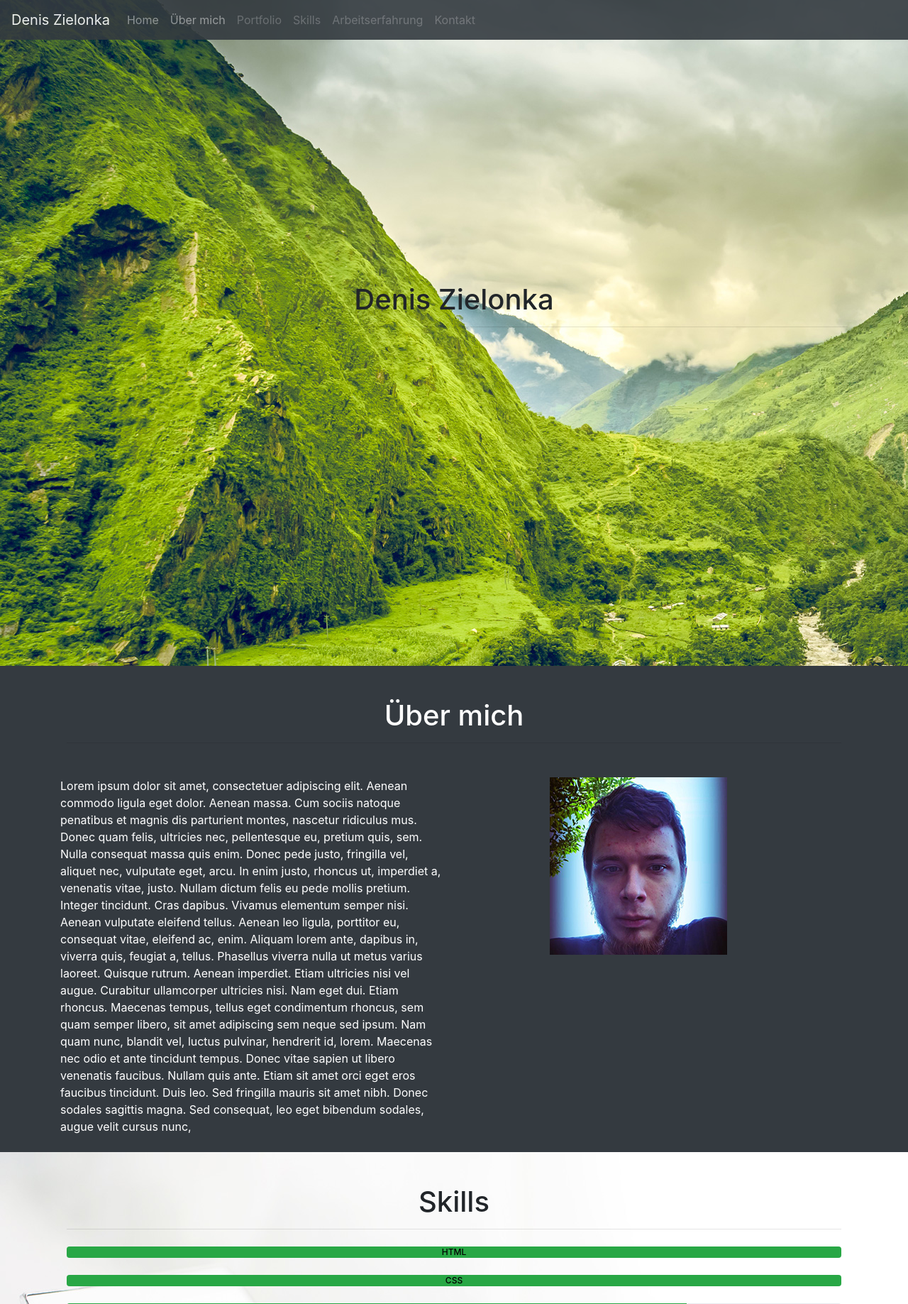
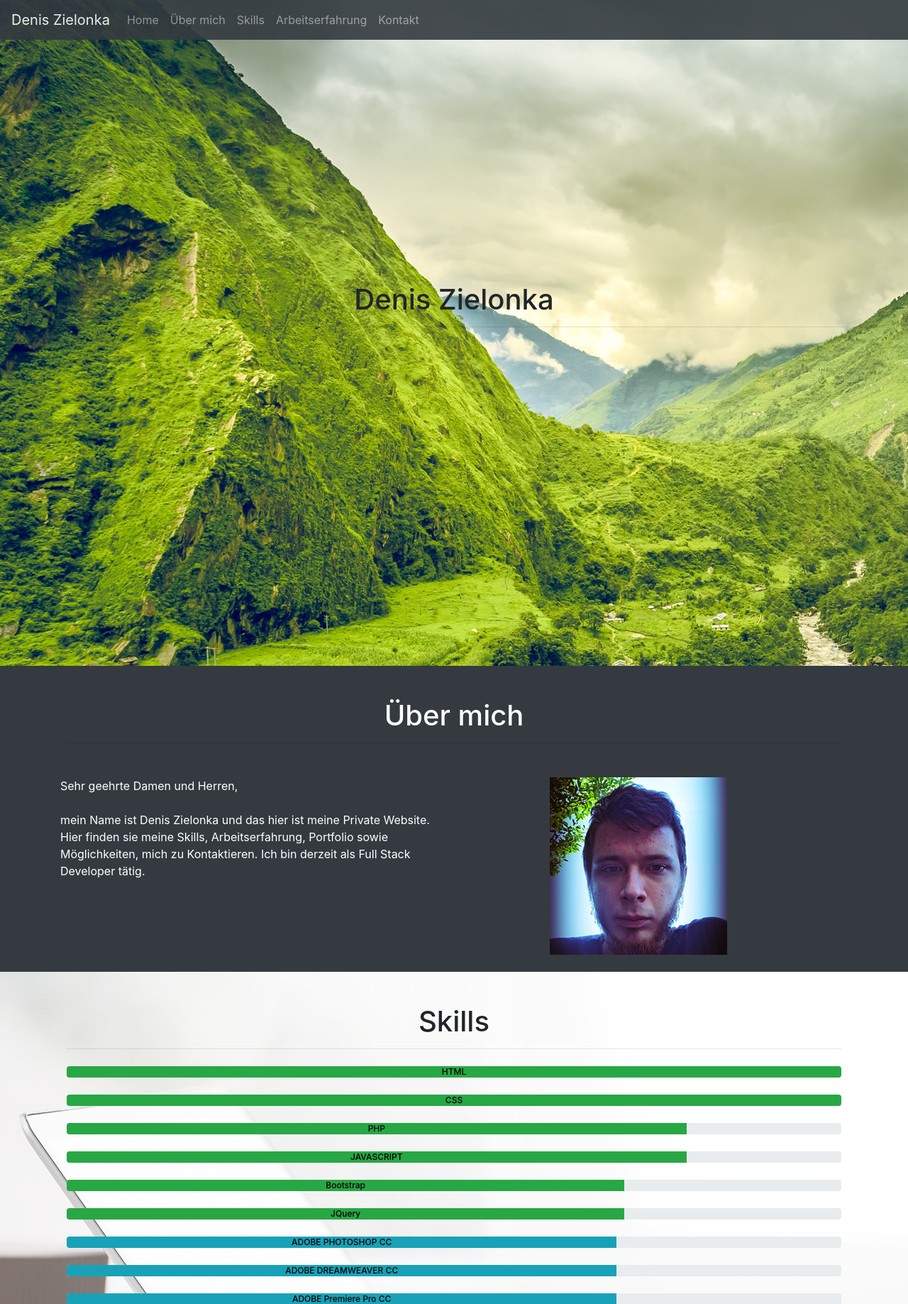
Before and after one commit to sempt3x/onepage-1, a PHP site: page / in a window 1280 px wide. Shown: the top 1837 px of the page at 71% size. Run offline with PHP 8.4, Linux system fonts and the light colour scheme; some libraries are stand-ins or nearby versions.

Commit message:
- Platform Box geändert - Formular geändert - Über mich Text geändert - Navi geändert - Bootstrap.js hinzugefügt

```diff
--- a/index.php
+++ b/index.php
@@ -9,6 +9,11 @@
 
 		<title>Denis Zielonka - Website</title>
 		<script src="https://ajax.googleapis.com/ajax/libs/jquery/3.3.1/jquery.min.js"></script>
+
+	    <!-- jQuery first, then Popper.js and Bootstrap JS. -->
+		<script src="https://cdnjs.cloudflare.com/ajax/libs/popper.js/1.11.0/umd/popper.min.js" integrity="sha384-b/U6ypiBEHpOf/4+1nzFpr53nxSS+GLCkfwBdFNTxtclqqenISfwAzpKaMNFNmj4" crossorigin="anonymous"></script>
+		<script src="https://maxcdn.bootstrapcdn.com/bootstrap/4.0.0-beta/js/bootstrap.min.js" integrity="sha384-h0AbiXch4ZDo7tp9hKZ4TsHbi047NrKGLO3SEJAg45jXxnGIfYzk4Si90RDIqNm1" crossorigin="anonymous"></script>
+
 
 		<link rel="stylesheet" href="https://maxcdn.bootstrapcdn.com/bootstrap/4.0.0-beta/css/bootstrap.min.css" integrity="sha384-/Y6pD6FV/Vv2HJnA6t+vslU6fwYXjCFtcEpHbNJ0lyAFsXTsjBbfaDjzALeQsN6M" crossorigin="anonymous">
 		<link href="css/custom.css" rel="stylesheet">
@@ -28,17 +33,18 @@
 					<li class="nav-item">
 						<a class="nav-link" href="#uebermich">Über mich</a>
 					</li>
+					<!--
 					<li class="nav-item">
 						<a class="nav-link disabled" href="#portfolio">Portfolio</a>
+					</li>-->
+					<li class="nav-item">
+						<a class="nav-link" href="#skills">Skills</a>
 					</li>
 					<li class="nav-item">
-						<a class="nav-link disabled" href="#skills">Skills</a>
+						<a class="nav-link" href="#erfahrung">Arbeitserfahrung</a>
 					</li>
 					<li class="nav-item">
-						<a class="nav-link disabled" href="#erfahrung">Arbeitserfahrung</a>
-					</li>
-					<li class="nav-item">
-						<a class="nav-link disabled" href="#kontakt">Kontakt</a>
+						<a class="nav-link" href="#kontakt">Kontakt</a>
 					</li>
 				</ul>
 			</div>
@@ -65,9 +71,13 @@
 			<div class="container">
 				<div class="row">
 					<div class="col-md-6">
-					  	Lorem ipsum dolor sit amet, consectetuer adipiscing elit. Aenean commodo ligula eget dolor. Aenean massa. Cum sociis natoque penatibus et magnis dis parturient montes, nascetur ridiculus mus. Donec quam felis, ultricies nec, pellentesque eu, pretium quis, sem. Nulla consequat massa quis enim. Donec pede justo, fringilla vel, aliquet nec, vulputate eget, arcu. In enim justo, rhoncus ut, imperdiet a, venenatis vitae, justo. Nullam dictum felis eu pede mollis pretium. Integer tincidunt. Cras dapibus. Vivamus elementum semper nisi. Aenean vulputate eleifend tellus. Aenean leo ligula, porttitor eu, consequat vitae, eleifend ac, enim. Aliquam lorem ante, dapibus in, viverra quis, feugiat a, tellus. Phasellus viverra nulla ut metus varius laoreet. Quisque rutrum. Aenean imperdiet. Etiam ultricies nisi vel augue. Curabitur ullamcorper ultricies nisi. Nam eget dui. Etiam rhoncus. Maecenas tempus, tellus eget condimentum rhoncus, sem quam semper libero, sit amet adipiscing sem neque sed ipsum. Nam quam nunc, blandit vel, luctus pulvinar, hendrerit id, lorem. Maecenas nec odio et ante tincidunt tempus. Donec vitae sapien ut libero venenatis faucibus. Nullam quis ante. Etiam sit amet orci eget eros faucibus tincidunt. Duis leo. Sed fringilla mauris sit amet nibh. Donec sodales sagittis magna. Sed consequat, leo eget bibendum sodales, augue velit cursus nunc,
+					  	Sehr geehrte Damen und Herren,
+					  	<br>
+					  	<br>
+					  	mein Name ist Denis Zielonka und das hier ist meine Private Website. Hier finden sie meine Skills, Arbeitserfahrung, Portfolio sowie Möglichkeiten, mich zu Kontaktieren. Ich bin derzeit als Full Stack Developer tätig.
+
 					</div>
-					<div class="col-md-6 text-right">
+					<div class="col-md-6 text-center">
 					  	<div class="profil">
 
 					  	</div>
@@ -146,30 +156,36 @@
 				</div>
 				<div class="row">
 						<div class="col-md-7">
-							<form>
+							<form method="post" action="send_email.php">
 								<div class="form-group row">
-									<label for="inputEmail3" class="col-sm-2 form-control-label">Email</label>
+									<label for="Name" class="col-sm-2 form-control-label">Name</label>
 									<div class="col-sm-8">
-										<input type="email" class="form-control" id="inputEmail3" placeholder="Email">
+										<input type="text=" name="Name" class="form-control" id="Name" placeholder="Name">
 									</div>
 								</div>
 								<div class="form-group row">
-									<label for="inputBetreff" class="col-sm-2 form-control-label">Betreff</label>
+									<label for="Email" class="col-sm-2 form-control-label">Email</label>
 									<div class="col-sm-8">
-										<input type="text" class="form-control" id="inputBetreff" placeholder="Betreff">
+										<input type="email" name="Email" class="form-control" id="Email" placeholder="Email">
 									</div>
 								</div>
 								<div class="form-group row">
-									<label for="inputText" class="col-sm-2 form-control-label">Text</label>
+									<label for="Betreff" class="col-sm-2 form-control-label">Betreff</label>
 									<div class="col-sm-8">
-										<textarea id="my-input" class="form-control" rows="3" wfd-id="91"></textarea>
+										<input type="text" name="Betreff" class="form-control" id="Betreff" placeholder="Betreff">
+									</div>
+								</div>
+								<div class="form-group row">
+									<label for="Nachricht" class="col-sm-2 form-control-label">Nachricht</label>
+									<div class="col-sm-8">
+										<textarea id="Nachricht" name="Nachricht" class="form-control" rows="3" wfd-id="91"></textarea>
 									</div>
 								</div>
 								<div class="form-group row">
 									<div class="col-sm-10">
 										<div class="checkbox">
 											<label>
-												<input required="" type="checkbox"> Ich habe die Datenschutzerklaerung gelesen und akzeptiert.
+												<input required="" type="checkbox"> Ich habe die <a href=""></a>Datenschutzerklaerung gelesen und akzeptiert.
 											</label>
 										</div>
 									</div>
@@ -181,18 +197,16 @@
 								</div>
 							</form>
 						</div>
-						<div class="col-md-5 ">
+						<div class="col-md-5 col-12">
 							<div class="plattformen" id="plattformen">
-
-										<div class="text-left">
-											<ul>
-												<li><div class="fab fa-twitter fa-w-12 fa-4x"></div></li>
-												<li><div class="fab fa-linkedin fa-w-12 fa-4x"></div></li>
-												<li><div class="fab fa-github fa-w-12 fa-4x"></div></li>
-												<li><div class="fab fa-xing-square fa-w-12 fa-4x"></div></li>
-											</ul>
-										</div>
-
+								<div class="text-left">
+									<ul>
+										<li><a href="https://twitter.com/sempt3x"><div class="fab fa-twitter fa-w-12 fa-4x"></div></a></li>
+										<li><a href="https://www.linkedin.com/in/denis-zakhaev-315513170"><div class="fab fa-linkedin fa-w-12 fa-4x"></div></a></li>
+										<li><a href="https://github.com/sempt3x"><div class="fab fa-github fa-w-12 fa-4x"></div></a></li>
+										<li><a href="https://www.xing.com/profile/Denis_Zielonka"><div class="fab fa-xing-square fa-w-12 fa-4x"></div></a></li>
+									</ul>
+								</div>
 							</div>
 						</div>
 					</div>
```
